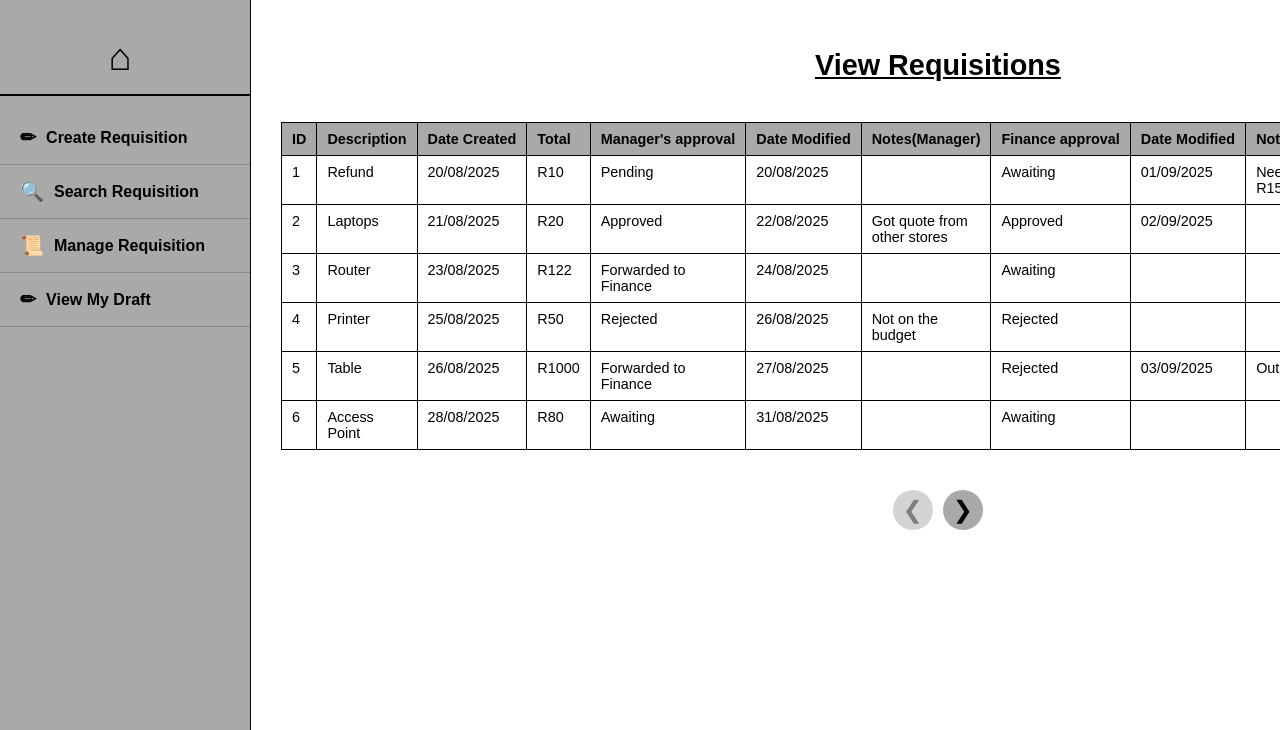
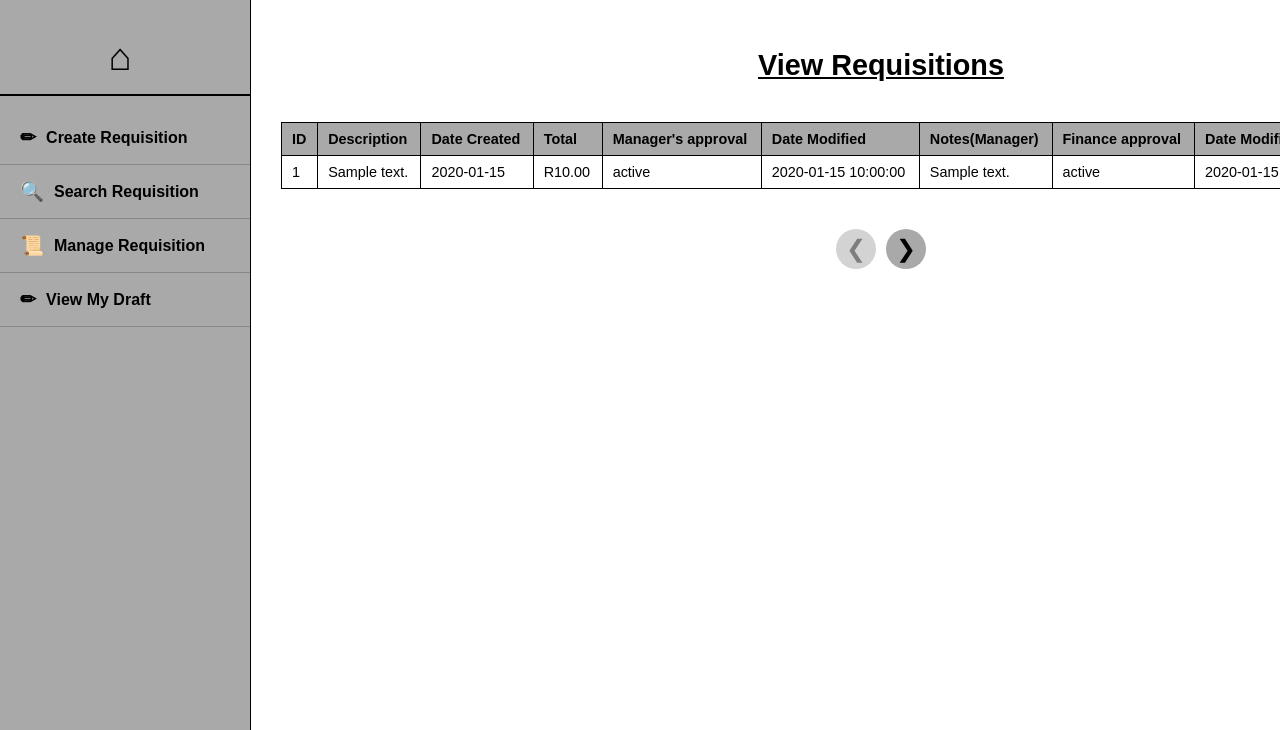
Before and after one commit to selalemahlodi/requisition_system, a PHP site: page /User/Frontend/view_all_requisitions.php in a window 1280 px wide. Shown: the part 70-800 px from the top of the page. Run offline with PHP 8.4, Linux system fonts and the light colour scheme; tables that the repository leaves empty hold one stand-in row (values such as "Sample post").

Commit message:
view/list requisitions

```diff
--- /dev/null
+++ b/User/Frontend/config.php
@@ -0,0 +1,20 @@
+<?php
+$host = 'localhost';
+$db   = 'requisition_system_db';
+$user = 'root';
+$pass = '';
+$charset = 'utf8mb4';
+
+$dsn = "mysql:host=$host;dbname=$db;charset=$charset";
+$options = [
+    PDO::ATTR_ERRMODE            => PDO::ERRMODE_EXCEPTION,
+    PDO::ATTR_DEFAULT_FETCH_MODE => PDO::FETCH_ASSOC,
+    PDO::ATTR_EMULATE_PREPARES   => false,
+];
+
+try {
+     $pdo = new PDO($dsn, $user, $pass, $options);
+} catch (\PDOException $e) {
+     throw new \PDOException($e->getMessage(), (int)$e->getCode());
+}
+?>
--- a/User/Frontend/view_all_requisitions.php
+++ b/User/Frontend/view_all_requisitions.php
@@ -3,44 +3,7 @@
 $css_version = filemtime('view_all_requisitions.css');
 
 
-$requisitions = [
-    [
-        'id' => 1, 'description' => 'Refund', 'date_created' => '20/08/2025', 'total' => 'R10',
-        'mgr_approval' => 'Pending', 'mgr_date_mod' => '20/08/2025', 'mgr_notes' => '',
-        'fin_approval' => 'Awaiting', 'fin_date_mod' => '01/09/2025', 'fin_notes' => 'Need a quote of R150 for tools',
-        'quote1' => true, 'quote2' => false, 'quote3' => false
-    ],
-    [
-        'id' => 2, 'description' => 'Laptops', 'date_created' => '21/08/2025', 'total' => 'R20',
-        'mgr_approval' => 'Approved', 'mgr_date_mod' => '22/08/2025', 'mgr_notes' => 'Got quote from other stores',
-        'fin_approval' => 'Approved', 'fin_date_mod' => '02/09/2025', 'fin_notes' => '',
-        'quote1' => true, 'quote2' => true, 'quote3' => false
-    ],
-    [
-        'id' => 3, 'description' => 'Router', 'date_created' => '23/08/2025', 'total' => 'R122',
-        'mgr_approval' => 'Forwarded to Finance', 'mgr_date_mod' => '24/08/2025', 'mgr_notes' => '',
-        'fin_approval' => 'Awaiting', 'fin_date_mod' => '', 'fin_notes' => '',
-        'quote1' => false, 'quote2' => false, 'quote3' => false
-    ],
-    [
-        'id' => 4, 'description' => 'Printer', 'date_created' => '25/08/2025', 'total' => 'R50',
-        'mgr_approval' => 'Rejected', 'mgr_date_mod' => '26/08/2025', 'mgr_notes' => 'Not on the budget',
-        'fin_approval' => 'Rejected', 'fin_date_mod' => '', 'fin_notes' => '',
-        'quote1' => false, 'quote2' => false, 'quote3' => false
-    ],
-    [
-        'id' => 5, 'description' => 'Table', 'date_created' => '26/08/2025', 'total' => 'R1000',
-        'mgr_approval' => 'Forwarded to Finance', 'mgr_date_mod' => '27/08/2025', 'mgr_notes' => '',
-        'fin_approval' => 'Rejected', 'fin_date_mod' => '03/09/2025', 'fin_notes' => 'Out of budget',
-        'quote1' => true, 'quote2' => true, 'quote3' => true
-    ],
-    [
-        'id' => 6, 'description' => 'Access Point', 'date_created' => '28/08/2025', 'total' => 'R80',
-        'mgr_approval' => 'Awaiting', 'mgr_date_mod' => '31/08/2025', 'mgr_notes' => '',
-        'fin_approval' => 'Awaiting', 'fin_date_mod' => '', 'fin_notes' => '',
-        'quote1' => false, 'quote2' => false, 'quote3' => false
-    ],
-];
+
 ?>
 <!DOCTYPE html>
 <html lang="en">
@@ -100,30 +63,39 @@ $requisitions = [
         <th>Finance approval</th>
         <th>Date Modified</th>
         <th>Notes(Finance)</th>
-                                <th>Quote 1</th>
-                                <th>Quote 2</th>
-                                <th>Quote 3</th>
     </tr>
 </thead>
-                        <tbody>
-                            <?php foreach ($requisitions as $req): ?>
-                            <tr>
-                                <td><?php echo $req['id']; ?></td>
-                                <td><?php echo $req['description']; ?></td>
-                                <td><?php echo $req['date_created']; ?></td>
-                                <td><?php echo $req['total']; ?></td>
-                                <td><?php echo $req['mgr_approval']; ?></td>
-                                <td><?php echo $req['mgr_date_mod']; ?></td>
-                                <td><?php echo $req['mgr_notes']; ?></td>
-                                <td><?php echo $req['fin_approval']; ?></td>
-                                <td><?php echo $req['fin_date_mod']; ?></td>
-                                <td><?php echo $req['fin_notes']; ?></td>
-                                <td><?php echo $req['quote1'] ? '<a href="#" class="quote-icon">&#x1F4C4;</a>' : ''; ?></td>
-                                <td><?php echo $req['quote2'] ? '<a href="#" class="quote-icon">&#x1F4C4;</a>' : ''; ?></td>
-                                <td><?php echo $req['quote3'] ? '<a href="#" class="quote-icon">&#x1F4C4;</a>' : ''; ?></td>
-                            </tr>
-                            <?php endforeach; ?>
+<tbody id="requisitionTableBody">
     </tbody>
+
+    <script>
+document.addEventListener('DOMContentLoaded', function() {
+    fetch('get_requisitions.php')
+        .then(response => response.json())
+        .then(data => {
+            const tableBody = document.getElementById('requisitionTableBody');
+            tableBody.innerHTML = '';
+
+            data.forEach(row => {
+                const tr = document.createElement('tr');
+                tr.innerHTML = `
+                    <td>${row.id}</td>
+                    <td>${row.description || 'No description'}</td>
+                    <td>${row.date_created}</td>
+                    <td>R${row.total}</td>
+                    <td class="status-${row.manager_status.toLowerCase()}">${row.manager_status}</td>
+                    <td>${row.manager_date_modified || '-'}</td>
+                    <td>${row.manager_note || ''}</td>
+                    <td class="status-${row.finance_status.toLowerCase()}">${row.finance_status}</td>
+                    <td>${row.finance_date_modified || '-'}</td>
+                    <td>${row.finance_note || ''}</td>
+                `;
+                tableBody.appendChild(tr);
+            });
+        })
+        .catch(error => console.error('Error fetching data:', error));
+});
+</script>
                     </table>
                 </div>
 
```
Also changed, not shown: User/Frontend/get_requisitions.php (added, +44 -0 lines). Lines whose indentation alone changed are shown as unchanged.
